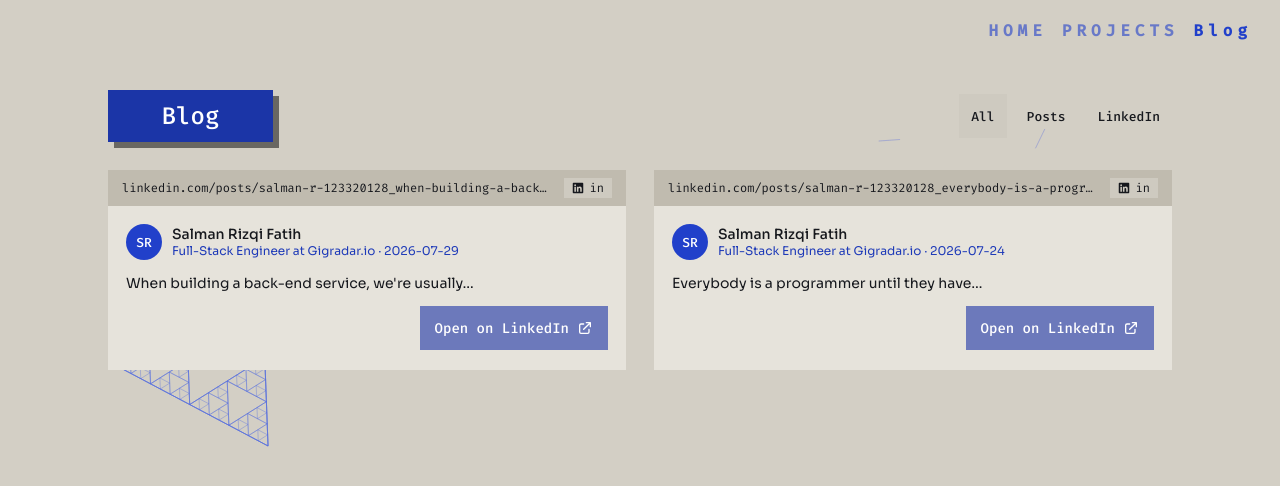
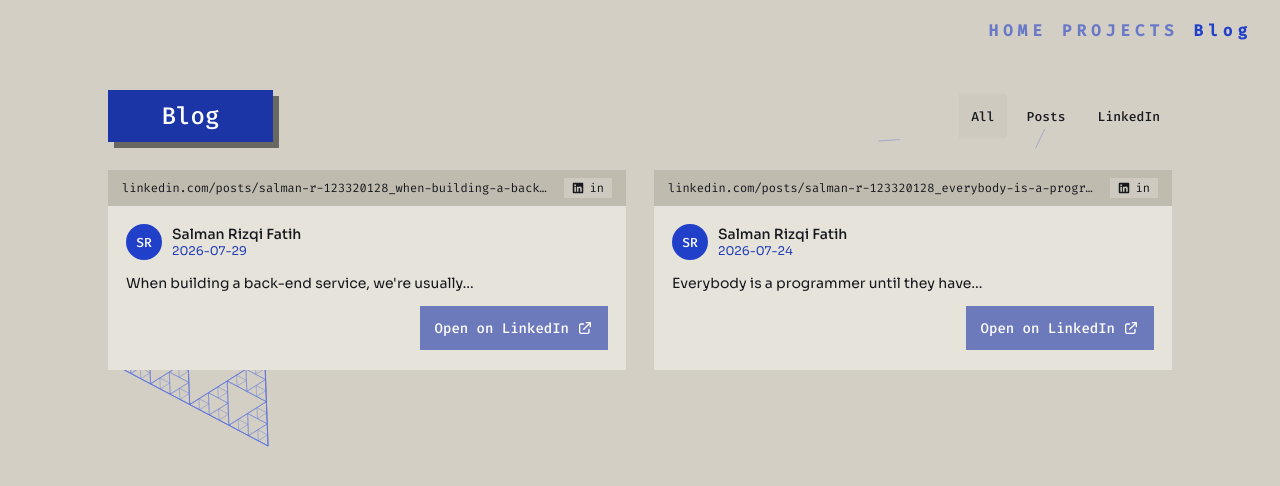
Before and after one commit to salmanrf/portfolio-v2, a React (Vite) app: page /blog in a window 1280 px wide. Shown: the top 486 px of the page. Built offline with nearby package versions, Linux system fonts and the light colour scheme.

Commit message:
fix: show only the date under the author on LinkedIn cards

```diff
--- a/src/data/blog.ts
+++ b/src/data/blog.ts
@@ -27,7 +27,8 @@ export type LinkedInPost = {
   /** Resolved linkedin.com/posts/... URL, shown truncated in the card strip. */
   postUrl: string;
   author: string;
-  headline: string;
+  /** Kept in the cache for reference; not shown on the card. */
+  headline?: string;
   date: string; // ISO date, YYYY-MM-DD
   /** Opening of the post, shown on the card. */
   excerpt: string;
--- a/src/pages/BlogPage.tsx
+++ b/src/pages/BlogPage.tsx
@@ -120,9 +120,7 @@ function LinkedInCard({ post }: { post: LinkedInPost }) {
           </span>
           <div className="blog-author-text">
             <span className="blog-author-name">{post.author}</span>
-            <span className="blog-author-headline">
-              {post.headline} · {post.date}
-            </span>
+            <span className="blog-author-headline">{post.date}</span>
           </div>
         </div>
         <p className="blog-card-text">{post.text ?? post.excerpt}</p>
```
